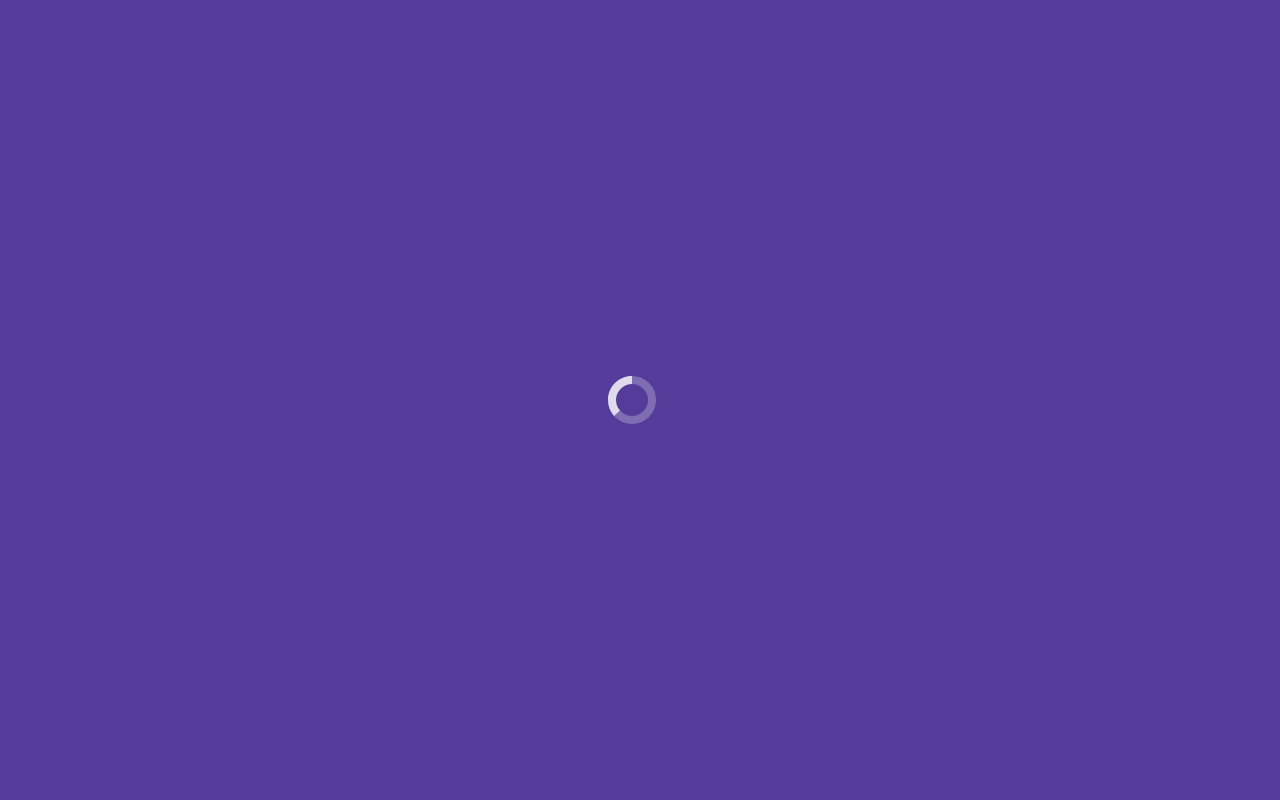
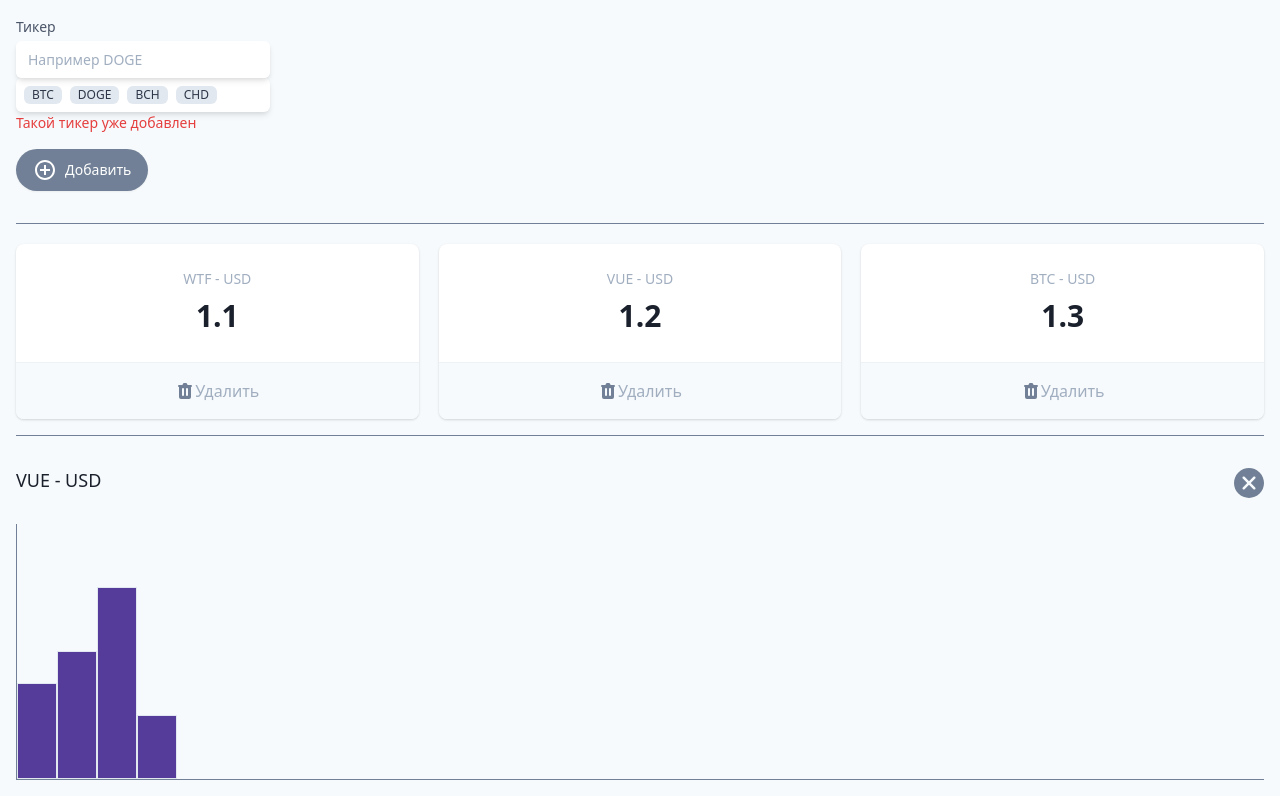
Before and after one commit to sezardino/vue-education, a Vue app: page / in a window 1280 px wide. Shown: the top 800 px of the page. Built offline with nearby package versions, Linux system fonts and the light colour scheme.

Commit message:
feat: add logick

```diff
--- a/src/App.vue
+++ b/src/App.vue
@@ -1,6 +1,6 @@
 <template>
   <div class="container mx-auto flex flex-col items-center bg-gray-100 p-4">
-    <div
+    <!-- <div
       class="fixed w-100 h-100 opacity-80 bg-purple-800 inset-0 z-50 flex items-center justify-center"
     >
       <svg
@@ -23,7 +23,7 @@
           d="M4 12a8 8 0 018-8V0C5.373 0 0 5.373 0 12h4zm2 5.291A7.962 7.962 0 014 12H0c0 3.042 1.135 5.824 3 7.938l3-2.647z"
         ></path>
       </svg>
-    </div>
+    </div> -->
     <div class="container">
       <section>
         <div class="flex">
@@ -35,6 +35,8 @@
               <input
                 type="text"
                 name="wallet"
+                v-on:keydown.enter="addTiker"
+                v-model="tiker"
                 id="wallet"
                 class="block w-full pr-10 border-gray-300 text-gray-900 focus:outline-none focus:ring-gray-500 focus:border-gray-500 sm:text-sm rounded-md"
                 placeholder="Например DOGE"
@@ -69,6 +71,7 @@
         </div>
         <button
           type="button"
+          v-on:click="addTiker"
           class="my-4 inline-flex items-center py-2 px-4 border border-transparent shadow-sm text-sm leading-4 font-medium rounded-full text-white bg-gray-600 hover:bg-gray-700 transition-colors duration-300 focus:outline-none focus:ring-2 focus:ring-offset-2 focus:ring-gray-500"
         >
           <!-- Heroicon name: solid/mail -->
@@ -87,104 +90,25 @@
           Добавить
         </button>
       </section>
-
+      <template v-if="tikers.length">
         <hr class="w-full border-t border-gray-600 my-4" />
         <dl class="mt-5 grid grid-cols-1 gap-5 sm:grid-cols-3">
           <div
+            v-for="(item, index) in tikers"
+            :key="item.name"
             class="bg-white overflow-hidden shadow rounded-lg border-purple-800 border-solid cursor-pointer"
           >
             <div class="px-4 py-5 sm:p-6 text-center">
               <dt class="text-sm font-medium text-gray-500 truncate">
-              WTF - USD
+                {{ item.name }} - USD
               </dt>
-            <dd class="mt-1 text-3xl font-semibold text-gray-900">1.11</dd>
+              <dd class="mt-1 text-3xl font-semibold text-gray-900">
+                {{ item.price }}
+              </dd>
             </div>
             <div class="w-full border-t border-gray-200"></div>
             <button
-            class="flex items-center justify-center font-medium w-full bg-gray-100 px-4 py-4 sm:px-6 text-md text-gray-500 hover:text-gray-600 hover:bg-gray-200 hover:opacity-20 transition-all focus:outline-none"
-          >
-            <svg
-              class="h-5 w-5"
-              xmlns="http://www.w3.org/2000/svg"
-              viewBox="0 0 20 20"
-              fill="#718096"
-              aria-hidden="true"
-            >
-              <path
-                fill-rule="evenodd"
-                d="M9 2a1 1 0 00-.894.553L7.382 4H4a1 1 0 000 2v10a2 2 0 002 2h8a2 2 0 002-2V6a1 1 0 100-2h-3.382l-.724-1.447A1 1 0 0011 2H9zM7 8a1 1 0 012 0v6a1 1 0 11-2 0V8zm5-1a1 1 0 00-1 1v6a1 1 0 102 0V8a1 1 0 00-1-1z"
-                clip-rule="evenodd"
-              ></path></svg
-            >Удалить
-          </button>
-        </div>
-        <div
-          class="bg-white overflow-hidden shadow rounded-lg border-purple-800 border-solid border-4 cursor-pointer"
-        >
-          <div class="px-4 py-5 sm:p-6 text-center">
-            <dt class="text-sm font-medium text-gray-500 truncate">
-              VUE - RUB
-            </dt>
-            <dd class="mt-1 text-3xl font-semibold text-gray-900">80000.00</dd>
-          </div>
-          <div class="w-full border-t border-gray-200"></div>
-          <button
-            class="flex items-center justify-center font-medium w-full bg-gray-100 px-4 py-4 sm:px-6 text-md text-gray-500 hover:text-gray-600 hover:bg-gray-200 hover:opacity-20 transition-all focus:outline-none"
-          >
-            <svg
-              class="h-5 w-5"
-              xmlns="http://www.w3.org/2000/svg"
-              viewBox="0 0 20 20"
-              fill="#718096"
-              aria-hidden="true"
-            >
-              <path
-                fill-rule="evenodd"
-                d="M9 2a1 1 0 00-.894.553L7.382 4H4a1 1 0 000 2v10a2 2 0 002 2h8a2 2 0 002-2V6a1 1 0 100-2h-3.382l-.724-1.447A1 1 0 0011 2H9zM7 8a1 1 0 012 0v6a1 1 0 11-2 0V8zm5-1a1 1 0 00-1 1v6a1 1 0 102 0V8a1 1 0 00-1-1z"
-                clip-rule="evenodd"
-              ></path></svg
-            >Удалить
-          </button>
-        </div>
-        <div
-          class="bg-white overflow-hidden shadow rounded-lg border-purple-800 border-solid cursor-pointer"
-        >
-          <div class="px-4 py-5 sm:p-6 text-center">
-            <dt class="text-sm font-medium text-gray-500 truncate">
-              BTC - USD
-            </dt>
-            <dd class="mt-1 text-3xl font-semibold text-gray-900">99999.99</dd>
-          </div>
-          <div class="w-full border-t border-gray-200"></div>
-          <button
-            class="flex items-center justify-center font-medium w-full bg-gray-100 px-4 py-4 sm:px-6 text-md text-gray-500 hover:text-gray-600 hover:bg-gray-200 hover:opacity-20 transition-all focus:outline-none"
-          >
-            <svg
-              class="h-5 w-5"
-              xmlns="http://www.w3.org/2000/svg"
-              viewBox="0 0 20 20"
-              fill="#718096"
-              aria-hidden="true"
-            >
-              <path
-                fill-rule="evenodd"
-                d="M9 2a1 1 0 00-.894.553L7.382 4H4a1 1 0 000 2v10a2 2 0 002 2h8a2 2 0 002-2V6a1 1 0 100-2h-3.382l-.724-1.447A1 1 0 0011 2H9zM7 8a1 1 0 012 0v6a1 1 0 11-2 0V8zm5-1a1 1 0 00-1 1v6a1 1 0 102 0V8a1 1 0 00-1-1z"
-                clip-rule="evenodd"
-              ></path></svg
-            >Удалить
-          </button>
-        </div>
-        <div
-          class="bg-white overflow-hidden shadow rounded-lg border-purple-800 border-solid cursor-pointer"
-        >
-          <div class="px-4 py-5 sm:p-6 text-center">
-            <dt class="text-sm font-medium text-gray-500 truncate">
-              DOGE - USD
-            </dt>
-            <dd class="mt-1 text-3xl font-semibold text-gray-900">0.0014</dd>
-          </div>
-          <div class="w-full border-t border-gray-200"></div>
-          <button
+              @click="removeTiker(index)"
               class="flex items-center justify-center font-medium w-full bg-gray-100 px-4 py-4 sm:px-6 text-md text-gray-500 hover:text-gray-600 hover:bg-gray-200 hover:opacity-20 transition-all focus:outline-none"
             >
               <svg
@@ -204,6 +128,7 @@
           </div>
         </dl>
         <hr class="w-full border-t border-gray-600 my-4" />
+      </template>
       <section class="relative">
         <h3 class="text-lg leading-6 font-medium text-gray-900 my-8">
           VUE - USD
@@ -245,6 +170,30 @@
 <script>
 export default {
   name: "App",
+
+  data() {
+    return {
+      tiker: "",
+      tikers: [
+        { name: "WTF", price: 1.1 },
+        { name: "VUE", price: 1.2 },
+        { name: "BTC", price: 1.3 },
+      ],
+    };
+  },
+
+  methods: {
+    addTiker() {
+      if (this.tiker) {
+        const tiker = { name: this.tiker, price: 1.4 };
+        this.tikers.push(tiker);
+        this.tiker = "";
+      }
+    },
+    removeTiker(index) {
+      this.tikers.splice(index, 1);
+    },
+  },
 };
 </script>
 
```
Lines whose indentation alone changed are shown as unchanged.
